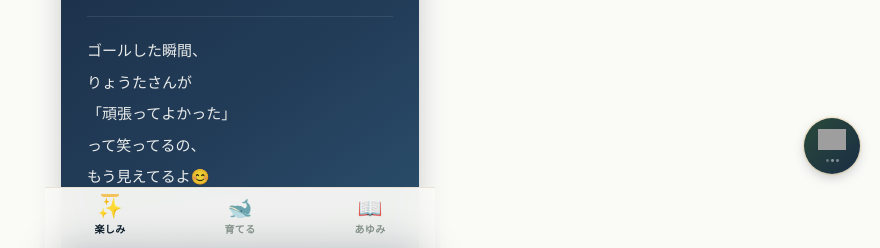
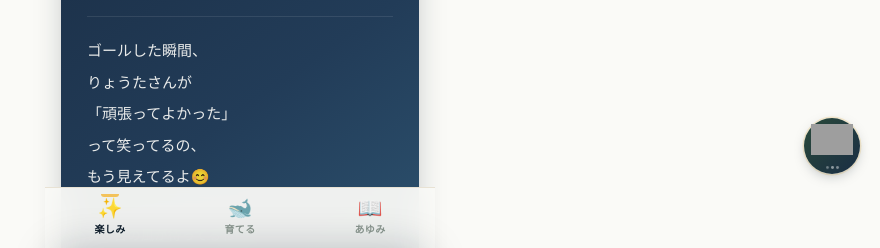
Before and after one commit to ryota0131-ship-it/astome-bot, a website: page public/calendar.html in a window 1280 px wide. Shown: the part 550-798 px from the top of the page, without its empty margins (400-1280 px from the left). Drawn offline with Linux system fonts and the light colour scheme; grey boxes are pictures that could not be loaded.

Commit message:
Increase size of fab-whale icon

```diff
--- a/public/calendar.html
+++ b/public/calendar.html
@@ -151,9 +151,9 @@ body{
 .fab:active{transform:scale(0.93)}
 .fab-whale{
 
-  width:28px;
+  width:42px;
 
-  height:28px;
+  height:42px;
 
   display:flex;
 
```
